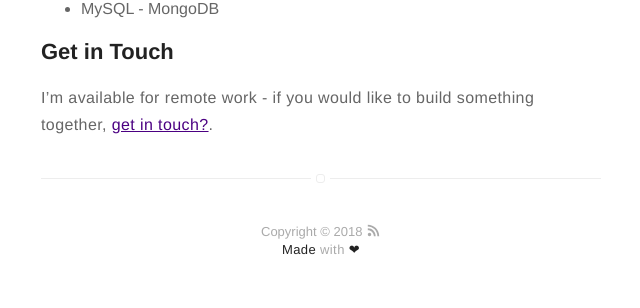
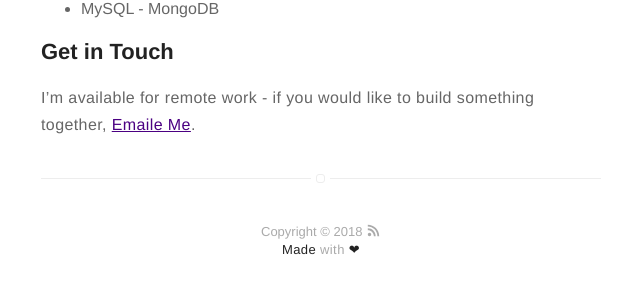
Before and after one commit to iamniranjangain/iamniranjangain.github.io, a Jekyll site: the page built from about.md, in a window 1280 px wide. Shown: the part 1024-1332 px from the top of the page, without its empty margins (319-959 px from the left). Built offline with Jekyll 4.4.1, drawn with Linux system fonts in a browser that asks for light colours.

Commit message:
Update about.md

```diff
--- a/about.md
+++ b/about.md
@@ -28,4 +28,4 @@ I've never stopped engaging my passion to help others and solve problems, I enjo
 
 <h2>Get in Touch</h2>
 
-I'm available for remote work - if you would like to build something together, [get in touch?](mailto:imiranjangain@email.com?subject=What's%20Subject?&body=What%20is%20your%20Message?).
+I'm available for remote work - if you would like to build something together, [Emaile Me](mailto:imiranjangain@email.com? subject=What's%20Subject?&body=What%20is%20your%20Message?).
```
